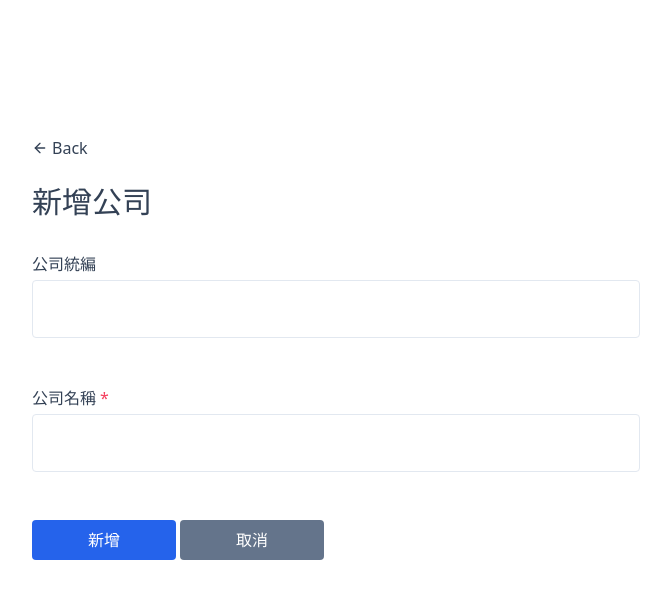
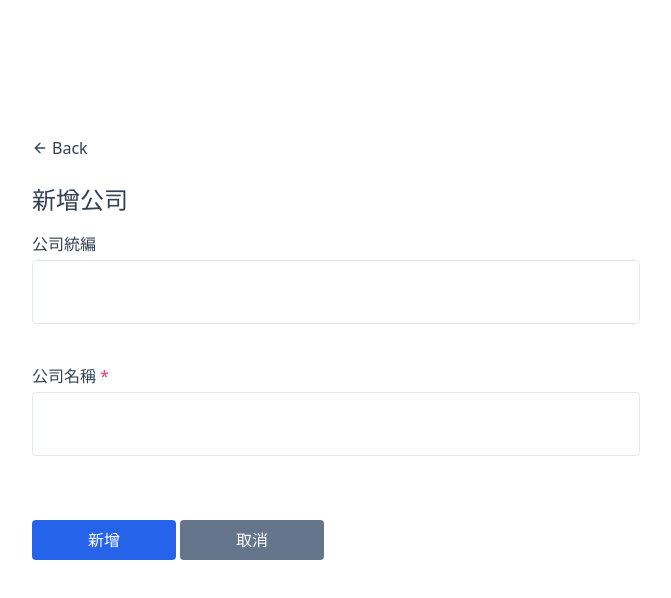
Before and after one commit to thatcatinsomnia/gaming-companies-guardian, a Next.js app: page /request in a window 1280 px wide. Shown: the top 598 px of the page, without its empty margins (304-975 px from the left). Built offline with nearby package versions, Linux system fonts and the light colour scheme.

Commit message:
feat: add animation for RequestForm

```diff
--- a/app/request/page.tsx
+++ b/app/request/page.tsx
@@ -1,15 +1,12 @@
 import Link from 'next/link';
-import { ArrowLeft } from 'lucide-react';
+import { motion } from 'framer-motion';
+import GoBack from '#/components/GoBack';
 import RequestForm from '#/components/RequestForm';
 
 export default function Page() {
   return (
-    <div className="mx-auto max-w-2xl rounded p-8 ">
-      <Link href="/" className="px-4 py-2 rounded inline-flex items-center gap-1 hover:bg-slate-100 transition-colors group">
-        <ArrowLeft size={16} className="-translate-x-4 group-hover:translate-x-0 transition-transform" />
-        <span className="-translate-x-4 group-hover:translate-x-0 transition-transform" >Back</span>
-      </Link>
-      <h2 className="mb-4 py-4 text-3xl">新增公司</h2>
+    <div className="p-8 mx-auto max-w-2xl rounded">
+      <GoBack />
       <RequestForm />
     </div>
   );
--- /dev/null
+++ b/components/GoBack/GoBack.tsx
@@ -0,0 +1,22 @@
+'use client';
+
+import Link from 'next/link';
+import { motion } from 'framer-motion';
+import { ArrowLeft } from 'lucide-react';
+
+const MotionLink = motion(Link);
+
+export default function GoBack() {
+  return (
+    <MotionLink
+      href="/"
+      className="mb-4 px-4 py-2 rounded inline-flex items-center gap-1 hover:bg-slate-100 transition-colors group"
+      initial={{ opacity: 0, x: '100%' }}
+      animate={{ opacity: 1, x: '0%' }}
+      transition={{ delay: 0.2 }}
+    >
+      <ArrowLeft size={16} className="-translate-x-4 group-hover:translate-x-0 transition-transform" />
+      <span className="-translate-x-4 group-hover:translate-x-0 transition-transform">Back</span>
+    </MotionLink>
+  );
+}
--- /dev/null
+++ b/components/GoBack/index.ts
@@ -0,0 +1,2 @@
+export * from './GoBack';
+export { default } from './GoBack';
--- a/components/RequestForm/RequestForm.tsx
+++ b/components/RequestForm/RequestForm.tsx
@@ -3,6 +3,7 @@
 import { useState } from 'react';
 import { useRouter } from 'next/navigation';
 import { useForm } from 'react-hook-form';
+import { motion } from 'framer-motion';
 import confetti from 'canvas-confetti';
 import { randomInRange } from '#/lib/helper';
 import TextInput from '#/components/TextInput';
@@ -39,8 +40,24 @@ export default function RequestForm() {
 
   return (
     <>
-      <form className="space-y-12" onSubmit={handleSubmit(createNewCompany)}>
-        <div>
+      <div className="mb-4 overflow-hidden">
+        <motion.h2
+          className="text-2xl"
+          initial={{ y: '100%' }}
+          animate={{ y: '0%' }}
+          transition={{ bounce: 0, duration: 0.2 }}
+        >
+          新增公司
+        </motion.h2>
+      </div>
+
+      <form className="space-y-2" onSubmit={handleSubmit(createNewCompany)}>
+        <div className="overflow-hidden">
+          <motion.div
+            initial={{ y: '100%' }}
+            animate={{ y: '0%' }}
+            transition={{ bounce: 0, duration: 0.2, delay: 0.06 }}
+          >
             <label className="block mb-1" htmlFor="taxIdNumber">公司統編</label>
             <TextInput
               id="taxIdNumber"
@@ -50,9 +67,15 @@ export default function RequestForm() {
               isError={!!errors.taxIdNumber}
               error="公司統邊格式錯誤"
             />
+          </motion.div>
         </div>
 
-        <div>
+        <div className="overflow-hidden">
+          <motion.div
+            initial={{ y: '100%' }}
+            animate={{ y: '0%' }}
+            transition={{ bounce: 0, duration: 0.2, delay: 0.1 }}
+          >
             <label className="block mb-1" htmlFor="name">公司名稱<span className="px-1 text-rose-500">*</span></label>
             <TextInput
               id="name"
@@ -60,13 +83,21 @@ export default function RequestForm() {
               isError={!!errors.name}
               error="請輸入公司名稱"
             />
+          </motion.div>
         </div>
 
-        <div className="flex flex-col sm:flex-row gap-1 text-white">
+        <div className="overflow-hidden pt-6">
+          <motion.div
+            className="flex flex-col sm:flex-row gap-1 text-white"
+            initial={{ y: '100%' }}
+            animate={{ y: '0%' }}
+            transition={{ bounce: 0, duration: 0.2, delay: 0.14 }}
+          >
             <button className="p-2 w-full md:w-36 flex items-center justify-center bg-blue-600 hover:bg-blue-700 disabled:bg-blue-600/40 transition-colors rounded" disabled={mutation.isLoading}>
               {mutation.isLoading ? <LoadingSpinner /> : '新增'}
             </button>
             <button className="p-2 w-full md:w-36 bg-slate-500 hover:bg-slate-600 disabled:bg-slate-600/40 transition-colors rounded" type="button" disabled={mutation.isLoading} onClick={() => router.push('/')}>取消</button>
+          </motion.div>
         </div>
       </form>
 
--- a/components/TextInput/TextInput.tsx
+++ b/components/TextInput/TextInput.tsx
@@ -14,9 +14,9 @@ const TextInput = forwardRef<HTMLInputElement, Props>((props, ref) => {
   const outlineClass = isError && 'outline-rose-500';
 
   return (
-    <div className="relative">
+    <div className="relative h-24">
       <input
-        className={`p-4 w-full border border-slate-200 rounded ${outlineClass}`}
+        className={`px-4 h-16 w-full border border-slate-200 rounded ${outlineClass}`}
         ref={ref}
         type="text"
         autoComplete="off"
@@ -24,7 +24,7 @@ const TextInput = forwardRef<HTMLInputElement, Props>((props, ref) => {
         {...delegated}
       />
 
-      {isError && <small className="text-rose-500 absolute left-0 top-[calc(100%+2px)]">{error}</small>}
+      {isError && <small className="text-rose-500 absolute left-0 top-16">{error}</small>}
     </div>
   );
 });
```
Lines whose indentation alone changed are shown as unchanged.
